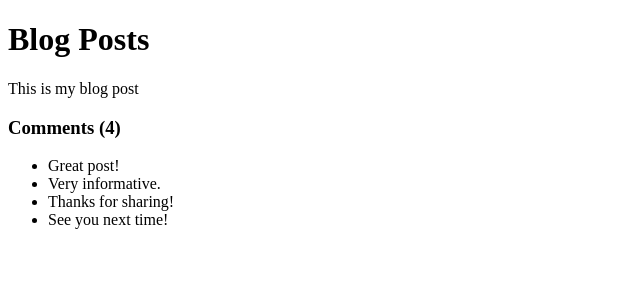
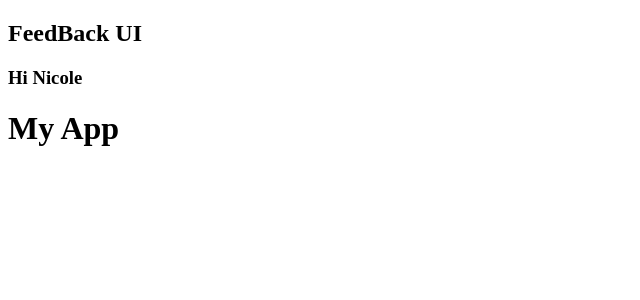
Before and after one commit to Nicole0509/Feed-back-app-, a React (Create React App) app: page / in a window 1280 px wide. Shown: the top 300 px of the page, without its empty margins (0-640 px from the left). Built offline with nearby package versions, Linux system fonts and the light colour scheme.

Commit message:
custom components and props

```diff
--- a/src/App.js
+++ b/src/App.js
@@ -1,47 +1,14 @@
+import './index.css';
+import Header from './components/Header';
+
 function App(){
-    const title = "Blog Posts";
-    const paragraph = "This is my blog post";
-    const comments = [
-        {id: 1, text: "Great post!"},
-        {id: 2, text: "Very informative."},
-        {id: 3, text: "Thanks for sharing!"},
-        {id: 4, text: "See you next time!"}
-    ];
-
-    const loading = false;
-    const showComments = true;
-
-    const commentBlock = (
-        <div className="comments">
-            <h3>Comments ({comments.length})</h3>
-            <ul>
-                {comments.map((comment) => (
-                    <li key={comment.id}>{comment.text}</li>
-                ))}
-            </ul>
-        </div>
-    )
-
-    if(loading) return <h1>Loading...</h1>;
-
     return (
-        <div className="container">
-            <h1>{title}</h1>
-            <p>{paragraph}</p>
-            {showComments && commentBlock} {/* same as below but using && operator instead of ternary operator and also having a variable store the whole comment block instead*/}
-
-            {/* {showComments ? (
-                <div className="comments">
-                    <h3>Comments ({comments.length})</h3>
-                    <ul>
-                        {comments.map((comment) => (
-                            <li key={comment.id}>{comment.text}</li>
-                        ))}
-                    </ul>
-                </div>
-            ) : null} */}
-
-        </div>
+        <>
+            <Header text='Hi Nicole'/>
+            <div className="container">
+                <h1>My App</h1>
+            </div>
+        </>
     );
 }
 
--- /dev/null
+++ b/src/components/Header.jsx
@@ -0,0 +1,28 @@
+import PropTypes from 'prop-types'
+
+function Header({text = 'FeedBack UI'}) {
+  return (
+    <header>
+        <div className="container">
+            <h2>FeedBack UI</h2>
+            <h3>{text}</h3>
+            {/* can also do <h3>{text}</h3>
+            As long as we know the different names of props being passedin the function definition and the function call
+            e.g.: function Header({text}) {... */}
+
+        </div>
+    </header>
+)
+}
+
+// Though they both seem to not work
+
+Header.defaultProps = {
+    text: 'FeedBack UI',
+}
+
+Header.prototypes = {
+    text: PropTypes.string,
+}
+
+export default Header
```
